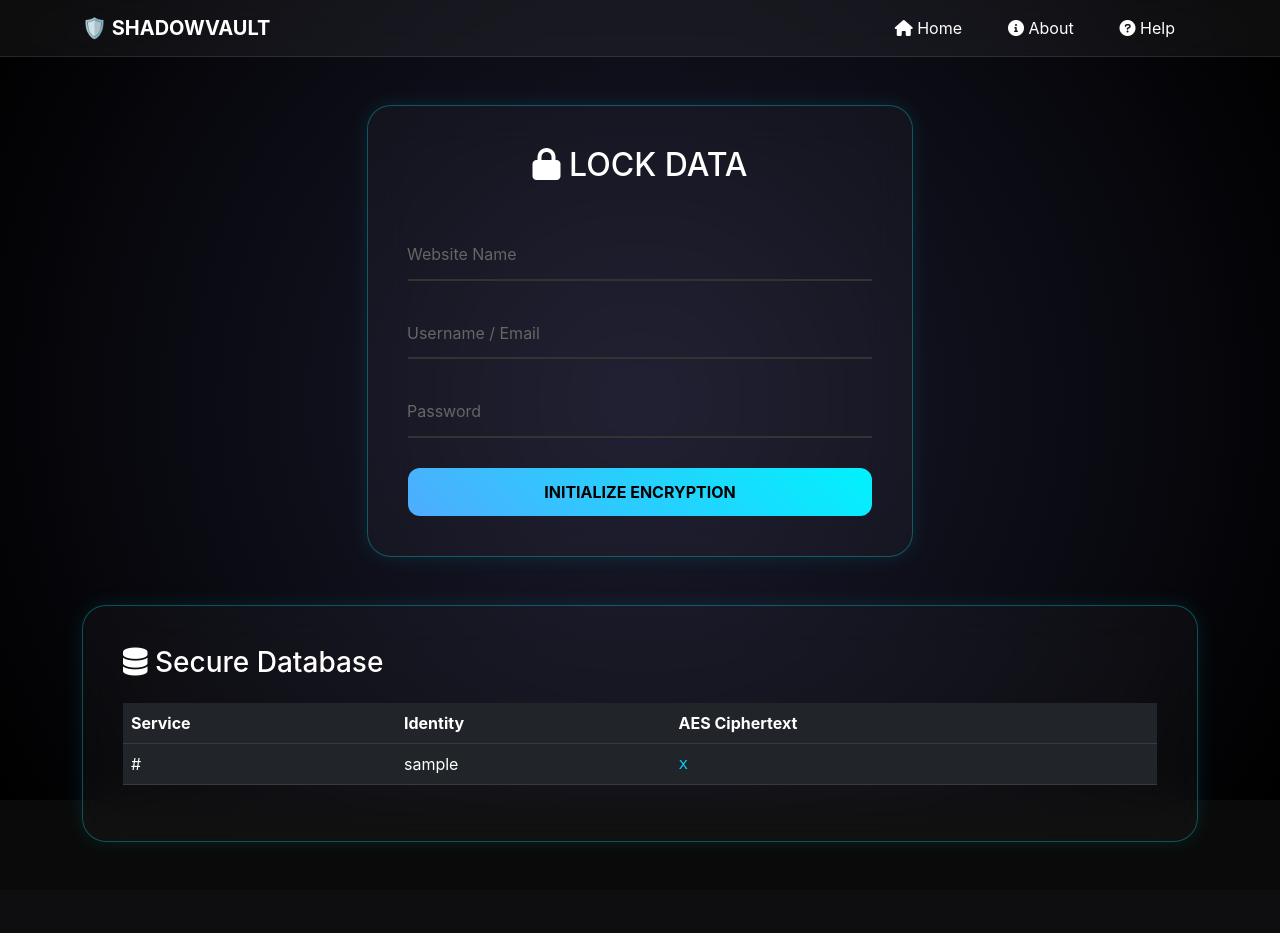
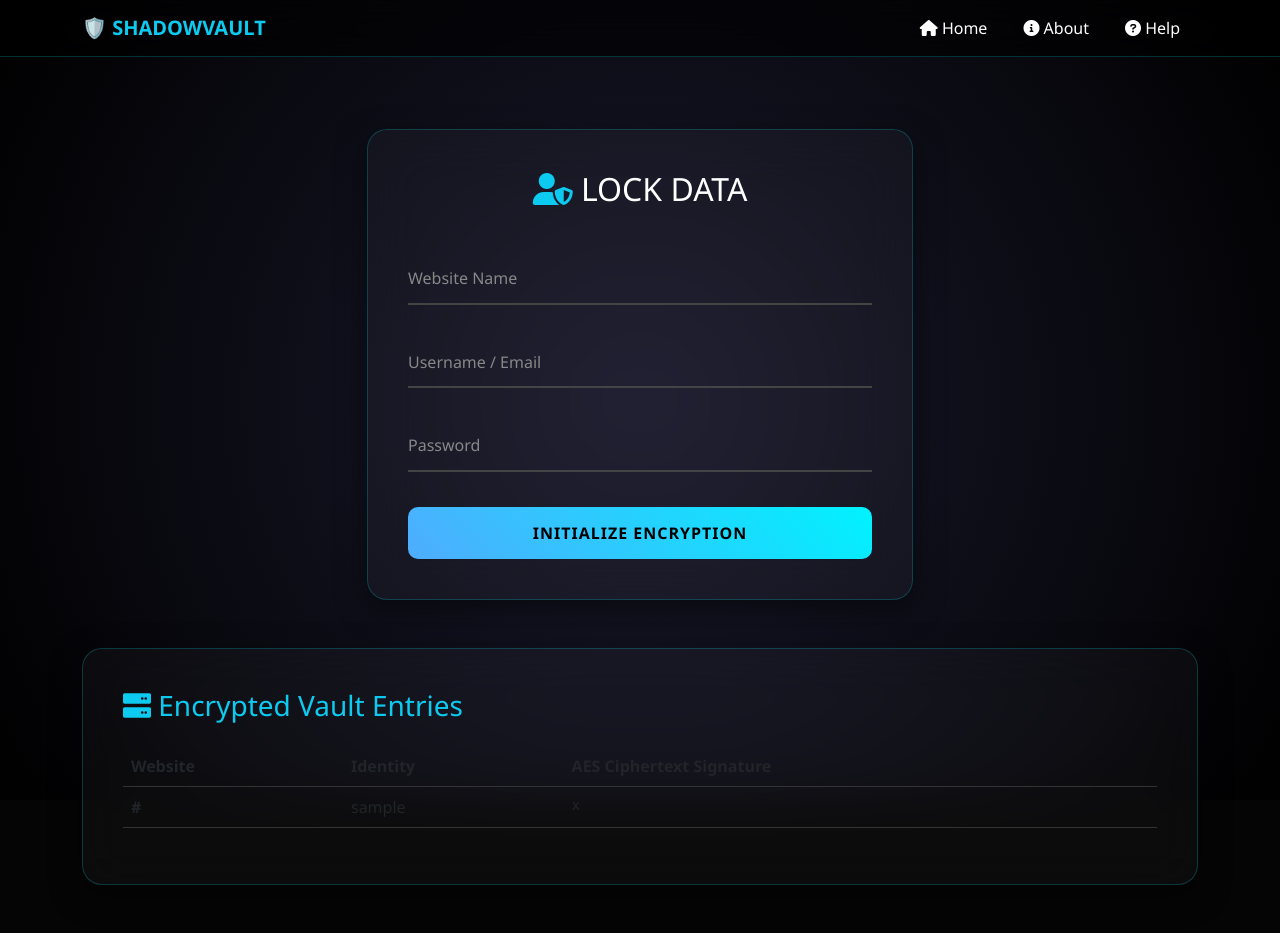
Before and after one commit to krishnashivhare654-beep/ShadowVault-Manager, a Flask app: page / in a window 1280 px wide. Before the commit the page ends 842 px from the top, so only its background shows below. Run offline with Flask 3, Linux system fonts and the light colour scheme; the visitor is signed in with stand-in values (Sample User, id 1); tables that the repository leaves empty hold one stand-in row (values such as "Sample post").

Commit message:
Final Elite UI with 3D Effects and Modals

```diff
--- a/templates/index.html
+++ b/templates/index.html
@@ -3,71 +3,77 @@
 <head>
     <meta charset="UTF-8">
     <meta name="viewport" content="width=device-width, initial-scale=1.0">
-    <title>ShadowVault | Elite Manager</title>
+    <title>ShadowVault | Elite Security</title>
     <link href="https://cdn.jsdelivr.net/npm/bootstrap@5.3.0/dist/css/bootstrap.min.css" rel="stylesheet">
     <link rel="stylesheet" href="https://cdnjs.cloudflare.com/ajax/libs/font-awesome/6.0.0/css/all.min.css">
+
     <style>
-        :root { --primary: #00f2fe; --secondary: #4facfe; }
+        :root { --primary: #00f2fe; --secondary: #4facfe; --glow: rgba(0, 242, 254, 0.5); }
 
         body {
-            background: #0a0a0a;
+            background: #050505;
             color: white;
             overflow-x: hidden;
-            font-family: 'Inter', sans-serif;
+            font-family: 'Segoe UI', Roboto, Helvetica, Arial, sans-serif;
         }
 
-        /* 3D Background Effect */
+        /* 3D Interactive Background */
         #bg-canvas {
             position: fixed; top: 0; left: 0; z-index: -1; width: 100%; height: 100%;
             background: radial-gradient(circle at var(--x, 50%) var(--y, 50%), #1a1a2e 0%, #000 100%);
         }
 
-        /* Navigation Bar */
+        /* Navbar Styling */
         .navbar {
-            background: rgba(255, 255, 255, 0.05);
+            background: rgba(0, 0, 0, 0.6);
             backdrop-filter: blur(15px);
-            border-bottom: 1px solid rgba(255, 255, 255, 0.1);
+            border-bottom: 1px solid rgba(0, 242, 254, 0.2);
         }
-        .nav-link { color: white !important; margin: 0 15px; transition: 0.3s; }
-        .nav-link:hover { color: var(--primary) !important; transform: scale(1.1); }
+        .nav-link { color: white !important; margin: 0 10px; transition: 0.3s; font-weight: 500; }
+        .nav-link:hover { color: var(--primary) !important; transform: translateY(-2px); }
 
-        /* Modern Glass Card */
+        /* Glassmorphism Vault Card */
         .vault-card {
             background: rgba(255, 255, 255, 0.03);
-            border: 1px solid rgba(0, 242, 254, 0.3);
-            border-radius: 24px;
+            border: 1px solid rgba(0, 242, 254, 0.2);
+            border-radius: 20px;
             padding: 40px;
-            backdrop-filter: blur(20px);
-            transition: all 0.5s ease;
-            box-shadow: 0 0 20px rgba(0, 242, 254, 0.1);
+            backdrop-filter: blur(25px);
+            transition: all 0.4s cubic-bezier(0.175, 0.885, 0.32, 1.275);
+            box-shadow: 0 10px 30px rgba(0, 0, 0, 0.5);
         }
         .vault-card:hover {
-            transform: translateY(-10px) scale(1.02);
-            box-shadow: 0 0 40px rgba(0, 242, 254, 0.3);
+            transform: scale(1.02);
             border-color: var(--primary);
+            box-shadow: 0 0 40px var(--glow);
         }
 
-        /* Animated Input Boxes */
-        .input-group { position: relative; margin-bottom: 30px; }
-        .input-group input {
-            background: transparent; border: none; border-bottom: 2px solid #333;
+        /* Floating Label Inputs */
+        .input-group-custom { position: relative; margin-bottom: 35px; }
+        .input-group-custom input {
+            background: transparent; border: none; border-bottom: 2px solid #444;
             color: white; width: 100%; padding: 10px 0; font-size: 1.1rem; outline: none; transition: 0.4s;
         }
-        .input-group label {
+        .input-group-custom label {
             position: absolute; top: 10px; left: 0; pointer-events: none;
-            transition: 0.4s; color: #666;
+            transition: 0.4s; color: #888;
         }
-        .input-group input:focus ~ label, .input-group input:valid ~ label {
-            top: -20px; font-size: 0.85rem; color: var(--primary);
+        .input-group-custom input:focus ~ label, .input-group-custom input:valid ~ label {
+            top: -25px; font-size: 0.9rem; color: var(--primary); font-weight: bold;
         }
-        .input-group input:focus { border-bottom: 2px solid var(--primary); }
+        .input-group-custom input:focus { border-bottom: 2px solid var(--primary); }
 
+        /* Cyber Button */
         .btn-encrypt {
             background: linear-gradient(45deg, var(--secondary), var(--primary));
-            border: none; border-radius: 12px; padding: 12px; font-weight: bold;
-            color: black; transition: 0.4s;
+            border: none; border-radius: 10px; padding: 14px; font-weight: bold;
+            color: #000; text-transform: uppercase; letter-spacing: 1px; transition: 0.4s;
         }
-        .btn-encrypt:hover { transform: scale(1.05); box-shadow: 0 0 20px var(--primary); }
+        .btn-encrypt:hover { transform: translateY(-3px); box-shadow: 0 10px 20px var(--glow); }
+
+        /* Modern Table */
+        .table { --bs-table-bg: transparent; color: #e0e0e0; border-color: #333; }
+        .cipher-code { color: #39ff14; font-family: 'Consolas', monospace; font-size: 0.9rem; }
     </style>
 </head>
 <body>
@@ -76,11 +82,11 @@
 
     <nav class="navbar navbar-expand-lg navbar-dark sticky-top">
         <div class="container">
-            <a class="navbar-brand fw-bold" href="#">🛡️ SHADOWVAULT</a>
+            <a class="navbar-brand fw-bold text-info" href="/">🛡️ SHADOWVAULT</a>
             <div class="navbar-nav ms-auto">
                 <a class="nav-link" href="/"><i class="fas fa-home"></i> Home</a>
-                <a class="nav-link" href="#"><i class="fas fa-info-circle"></i> About</a>
-                <a class="nav-link" href="#"><i class="fas fa-question-circle"></i> Help</a>
+                <a class="nav-link" href="#" data-bs-toggle="modal" data-bs-target="#aboutModal"><i class="fas fa-info-circle"></i> About</a>
+                <a class="nav-link" href="#" data-bs-toggle="modal" data-bs-target="#helpModal"><i class="fas fa-question-circle"></i> Help</a>
             </div>
         </div>
     </nav>
@@ -88,19 +94,19 @@
     <div class="container py-5">
         <div class="row justify-content-center">
             <div class="col-md-6">
-                <div class="vault-card text-center">
-                    <h2 class="mb-5"><i class="fas fa-lock"></i> LOCK DATA</h2>
+                <div class="vault-card text-center mt-4">
+                    <h2 class="mb-5 text-white"><i class="fas fa-user-shield text-info"></i> LOCK DATA</h2>
                     <form action="/add" method="POST">
-                        <div class="input-group">
-                            <input type="text" name="website" required>
+                        <div class="input-group-custom">
+                            <input type="text" name="website" required autocomplete="off">
                             <label>Website Name</label>
                         </div>
-                        <div class="input-group">
-                            <input type="text" name="username" required>
+                        <div class="input-group-custom">
+                            <input type="text" name="username" required autocomplete="off">
                             <label>Username / Email</label>
                         </div>
-                        <div class="input-group">
-                            <input type="password" name="password" required>
+                        <div class="input-group-custom">
+                            <input type="password" name="password" required autocomplete="off">
                             <label>Password</label>
                         </div>
                         <button type="submit" class="btn btn-encrypt w-100">INITIALIZE ENCRYPTION</button>
@@ -110,26 +116,66 @@
         </div>
 
         <div class="mt-5 vault-card">
-            <h3 class="mb-4"><i class="fas fa-database"></i> Secure Database</h3>
-            <table class="table table-dark">
+            <h3 class="mb-4 text-info"><i class="fas fa-server"></i> Encrypted Vault Entries</h3>
+            <div class="table-responsive">
+                <table class="table table-hover">
                     <thead>
-                    <tr><th>Service</th><th>Identity</th><th>AES Ciphertext</th></tr>
+                        <tr>
+                            <th>Website</th>
+                            <th>Identity</th>
+                            <th>AES Ciphertext Signature</th>
+                        </tr>
                     </thead>
                     <tbody>
                         {% for entry in entries %}
                         <tr>
-                        <td>{{ entry.website }}</td>
+                            <td class="fw-bold">{{ entry.website }}</td>
                             <td>{{ entry.username }}</td>
-                        <td class="text-info" style="font-family: monospace;">{{ entry.encrypted_password }}</td>
+                            <td class="cipher-code">{{ entry.encrypted_password }}</td>
                         </tr>
                         {% endfor %}
                     </tbody>
                 </table>
             </div>
         </div>
+    </div>
 
+    <div class="modal fade" id="aboutModal" tabindex="-1" aria-hidden="true">
+        <div class="modal-dialog modal-dialog-centered">
+            <div class="modal-content bg-dark border-info text-white">
+                <div class="modal-header border-secondary">
+                    <h5 class="modal-title"><i class="fas fa-microchip text-info"></i> Technical Details</h5>
+                    <button type="button" class="btn-close btn-close-white" data-bs-dismiss="modal"></button>
+                </div>
+                <div class="modal-body">
+                    <p>ShadowVault uses <strong>AES-256 Symmetric Encryption</strong>. Your data is scrambled into a ciphertext that is impossible to read without the unique <code>master.key</code> generated on your machine.</p>
+                    <p>Built by <strong>Krishna Shivare</strong> for cybersecurity research.</p>
+                </div>
+            </div>
+        </div>
+    </div>
+
+    <div class="modal fade" id="helpModal" tabindex="-1" aria-hidden="true">
+        <div class="modal-dialog modal-dialog-centered">
+            <div class="modal-content bg-dark border-warning text-white">
+                <div class="modal-header border-secondary">
+                    <h5 class="modal-title"><i class="fas fa-lightbulb text-warning"></i> User Guide</h5>
+                    <button type="button" class="btn-close btn-close-white" data-bs-dismiss="modal"></button>
+                </div>
+                <div class="modal-body">
+                    <ol>
+                        <li>Enter credential details in the "Lock Data" form.</li>
+                        <li>Click "Initialize Encryption" to save.</li>
+                        <li>Your password will appear as a <strong>Green Ciphertext</strong> in the database.</li>
+                    </ol>
+                </div>
+            </div>
+        </div>
+    </div>
+
+    <script src="https://cdn.jsdelivr.net/npm/bootstrap@5.3.0/dist/js/bootstrap.bundle.min.js"></script>
     <script>
-        // Mouse Move Effect for 3D Background
+        // Interactive 3D Background Mouse Logic
         document.addEventListener('mousemove', e => {
             const x = (e.clientX / window.innerWidth) * 100;
             const y = (e.clientY / window.innerHeight) * 100;
```
Lines whose indentation alone changed are shown as unchanged.
